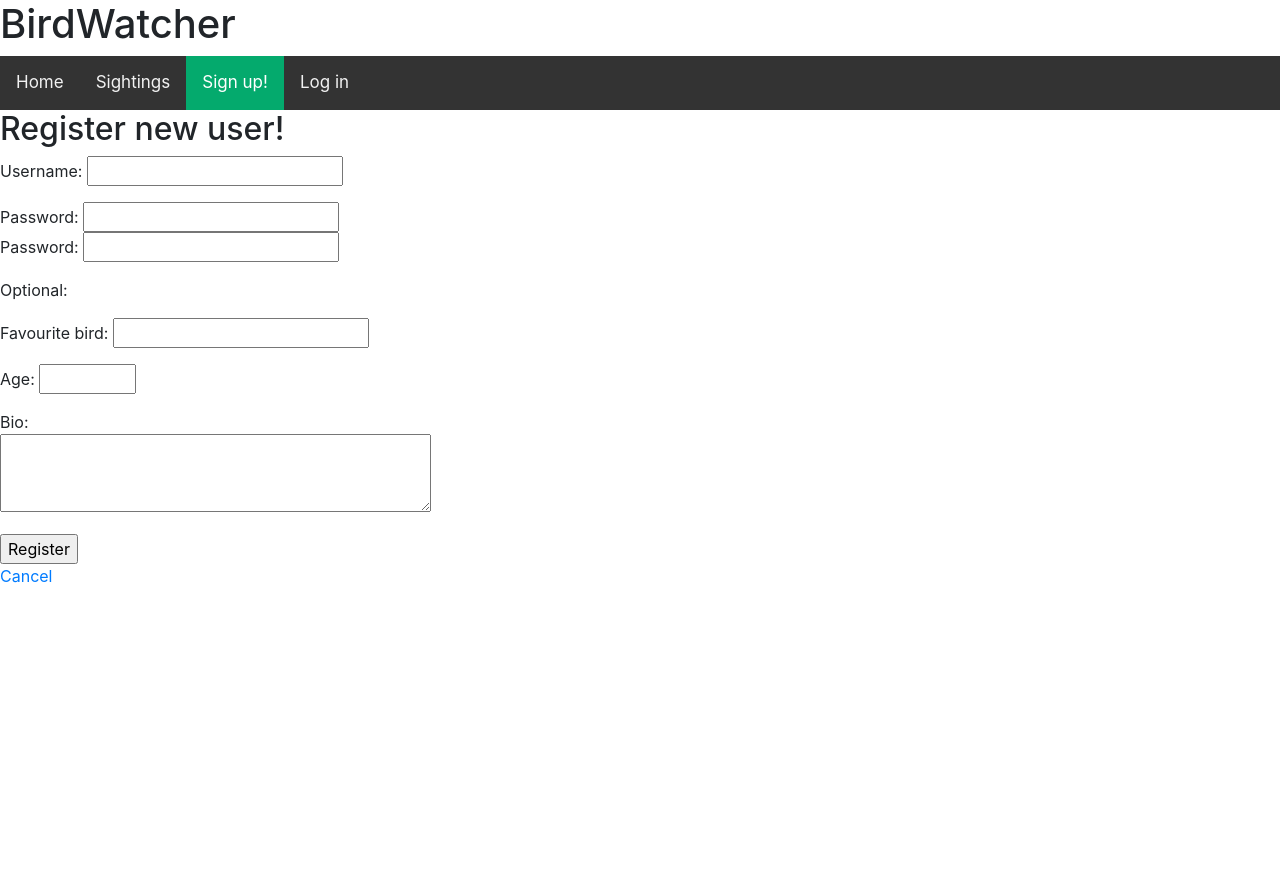
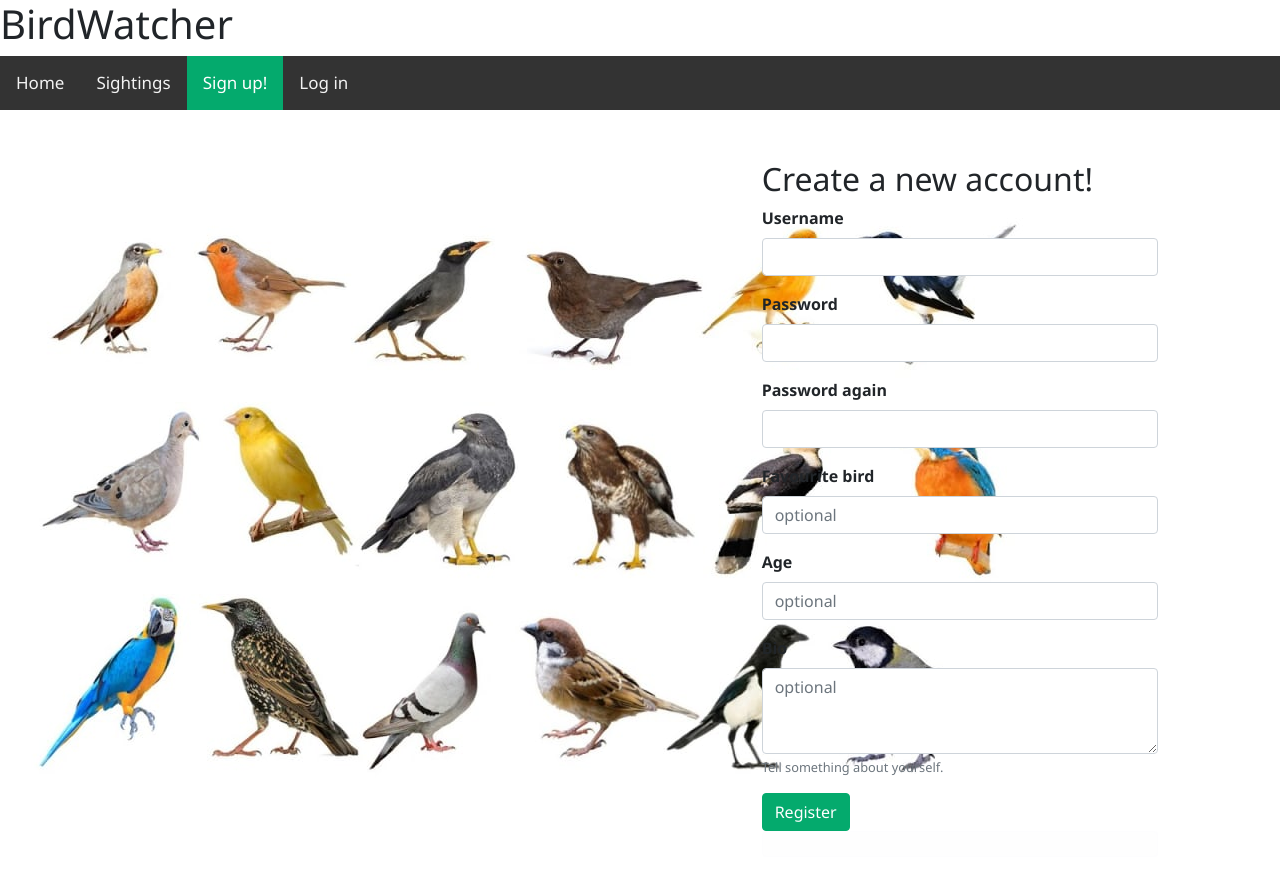
Before and after one commit to SamuAES/BirdWatcher, a Flask app: page /register in a window 1280 px wide. Before the commit the page ends 583 px from the top, so only its background shows below. Run offline with Flask 3, Linux system fonts and the light colour scheme; some libraries are stand-ins or nearby versions.

Commit message:
Register page layout
Updated the layout on register page.

```diff
--- a/routes.py
+++ b/routes.py
@@ -26,7 +26,7 @@ def login():
             return render_template("login.html", message= "That username is banned!" )
 
         if users.login(username, password):
-            return redirect("/own_page")
+            return redirect("/")
 
         else:
             return render_template("login.html", message= "Wrong username or password." )
--- a/static/style.css
+++ b/static/style.css
@@ -3,11 +3,6 @@ body{
   background: #fff;
   font-family: 'Segoe UI', Tahoma, Geneva, Verdana, sans-serif;
 }
-
-.header{
-
-}
-
 
 .div1 {
   margin: auto;
@@ -22,6 +17,10 @@ body{
   padding: 10px;
 }
 
+.btn-primary{
+  background-color: #04AA6D;
+  border-color: #04AA6D;
+}
 
 /* Add a black background color to the top navigation */
 .topnav {
@@ -32,6 +31,16 @@ body{
 /* Style the links inside the navigation bar */
 .topnav a {
   float: left;
+  color: #f2f2f2;
+  text-align: center;
+  padding: 14px 16px;
+  text-decoration: none;
+  font-size: 17px;
+}
+
+/* Style text: Logged in as 'username' */
+.topnav span {
+  float: right;
   color: #f2f2f2;
   text-align: center;
   padding: 14px 16px;
@@ -60,10 +69,11 @@ body{
   color: #fff;
   background: #4285f4;
 }
-.wrapper{
+.wrapper2{
   width: 370px;
   margin: 85px auto 0;
 }
+
 .select-btn, li{
   display: flex;
   align-items: center;
@@ -82,7 +92,7 @@ body{
   font-size: 31px;
   transition: transform 0.3s linear;
 }
-.wrapper.active .select-btn i{
+.wrapper2.active .select-btn i{
   transform: rotate(-180deg);
 }
 .content{
@@ -93,7 +103,7 @@ body{
   border-radius: 7px;
   box-shadow: 0 10px 25px rgba(0,0,0,0.1);
 }
-.wrapper.active .content{
+.wrapper2.active .content{
   display: block;
 }
 .content .search{
@@ -102,7 +112,7 @@ body{
 .search i{
   top: 50%;
   left: 15px;
-  color: #999;
+  color: #c52222;
   font-size: 20px;
   pointer-events: none;
   transform: translateY(-50%);
--- a/templates/layout.html
+++ b/templates/layout.html
@@ -1,15 +1,17 @@
 <!DOCTYPE html>
 <html>
-    <title>BirdWatcher</title>
-    <meta name="viewport" content="width=device-width, initial-scale=1">
-    <link rel="stylesheet" href="/static/style.css">
-    <link rel="stylesheet" href="https://stackpath.bootstrapcdn.com/bootstrap/4.5.0/css/bootstrap.min.css">
-    <script src="/static/script.js"></script>
-    <script src="https://ajax.googleapis.com/ajax/libs/jquery/2.1.1/jquery.min.js"></script>
+    <head>
+        <title>BirdWatcher</title>
+        <meta name="viewport" content="width=device-width, initial-scale=1">
+        <link rel="stylesheet" href="https://stackpath.bootstrapcdn.com/bootstrap/4.5.0/css/bootstrap.min.css">
+        <link rel="stylesheet" href="/static/style.css">
+        <script src="/static/script.js"></script>
+        <script src="https://ajax.googleapis.com/ajax/libs/jquery/2.1.1/jquery.min.js"></script>
+    </head>
     <body>
         <h1 class="header">BirdWatcher</h1>
         {% if session.user_id %}
-        <div class="topnav" id="topnavDIV">
+        <nav class="topnav" id="topnavDIV">
             <a href="/" id="topnav_home">Home</a>
             <a href="/all_sightings" id="topnav_all_sightings">Sightings</a>
             <a href="/new_sighting" id="topnav_new_sighting">New sighting</a>
@@ -19,18 +21,21 @@
             {% if session.admin or session.moderator %}
             <a class="" href="/management" id="topnav_management">Management</a>
             {% endif %}
-        </div>
+            <span>Logged in as {{session.username}}</span>
+        </nav>
         {% else %}
-        <div class="topnav">
+        <nav class="topnav">
             <a href="/" id="topnav_home">Home</a>
             <a href="/all_sightings" id="topnav_all_sightings">Sightings</a>
             <a href="/register" id="topnav_register">Sign up!</a>
             <a href="/login" id="topnav_login">Log in</a>
-        </div>
+        </nav>
         {% endif %}
 
         {% block content %}
 
         {% endblock %}
+        <script src="https://code.jquery.com/jquery-3.5.1.slim.min.js" integrity="sha384-DfXdz2htPH0lsSSs5nCTpuj/zy4C+OGpamoFVy38MVBnE+IbbVYUew+OrCXaRkfj" crossorigin="anonymous"></script>
+        <script src="https://cdn.jsdelivr.net/npm/bootstrap@4.5.3/dist/js/bootstrap.bundle.min.js" integrity="sha384-ho+j7jyWK8fNQe+A12Hb8AhRq26LrZ/JpcUGGOn+Y7RsweNrtN/tE3MoK7ZeZDyx" crossorigin="anonymous"></script>
     </body>
 </html>
--- a/templates/new_sighting.html
+++ b/templates/new_sighting.html
@@ -5,7 +5,7 @@
 
 <form action="/new_sighting" method="POST" enctype="multipart/form-data">
     <!-- birdname selector -->
-    <div class="wrapper">
+    <div class="wrapper2">
         <div class="select-btn">
             {% if input_data[0] %}
                 <span>{{input_data[0]}}</span>
--- a/templates/own_page.html
+++ b/templates/own_page.html
@@ -2,7 +2,7 @@
 {% block content %}
 <script>topnav_activate('topnav_own_page')</script>
 
-
+<div class="container">
     {% if session.user_id %}
 
         <h2>Your profile:</h2>
@@ -99,4 +99,5 @@
 
     {% endif %}
 
+</div>
 {% endblock %}
--- a/templates/register.html
+++ b/templates/register.html
@@ -2,34 +2,51 @@
 {% block content %}
 <script>topnav_activate('topnav_register')</script>
 
+<div class="container-fluid">
+    <div class="row">
+        <div class="col-7" style="margin-top: 100px;">
+            <img src="/static/images/register_img3.jpg">
+        </div>
+        <div class="col-4" style="margin-top: 50px; margin-right: 100px;">
+            <h2>Create a new account!</h2>
+            <form action="/register" method="post">
+                <div class="form-group">
+                    <label for="username"><b>Username</b></label>
+                    <input type="text" class="form-control" name="username" minlength="1" maxlength="20" value="{{input_data[0]}}" required>
+                </div>
+                <div class="form-group">
+                    <label for="password1"><b>Password</b></label>
+                    <input type="password" class="form-control" name="password1" minlength="1" maxlength="20" value="{{input_data[1]}}" required>
+                </div>
+                <div class="form-group">
+                    <label for="password2"><b>Password again</b></label>
+                    <input type="password" class="form-control" name="password2" minlength="1" maxlength="20" value="{{input_data[2]}}" required>
+                </div>
+                <div class="form-group">
+                    <label for="favourite_bird"><b>Favourite bird</b></label>
+                    <input type="text" class="form-control" name="favourite_bird" minlength="1" maxlength="20" value="{{input_data[3]}}" placeholder="optional">
+                </div>
+                <div class="form-group">
+                    <label for="age"><b>Age</b></label>
+                    <input type="number" class="form-control" name="age" min="1" max="120" value="{{input_data[4]}}" placeholder="optional">
+                </div>
+                <div class="form-group">
+                    <label for="bio"><b>Bio</b></label>
+                    <textarea class="form-control" name="bio"  rows="3"  maxlength="500" aria-describedby="bioHelp" placeholder="optional">{{input_data[5]}}</textarea>
+                    <small id="bioHelp" class="form-text text-muted">Tell something about yourself.</small>
+                </div>
 
-<form action="/register" method="post">
-    <h2>Register new user!</h2>
-    <p>
-        Username: <input type="text" name="username" minlength="1" maxlength="20" value="{{input_data[0]}}" required>
-    </p>
-        Password: <input type="password" name="password1" minlength="1" maxlength="20" value="{{input_data[1]}}" required>
-    <p>
-        Password: <input type="password" name="password2" minlength="1" maxlength="20" value="{{input_data[2]}}" required>
-    </p>
-    <p>
-        Optional:
-    </p>
-    <p>
-        Favourite bird: <input type="text" name="favourite_bird" minlength="1" maxlength="20" value="{{input_data[3]}}">
-    </p>
-    <p>
-        Age: <input type="number" name="age" min="1" max="120" value="{{input_data[4]}}">
-    </p>
-    <p>
-        Bio:<br>
-        <textarea name="bio" rows="3" cols="40" maxlength="500">{{input_data[5]}}</textarea>
-    </p>
-    <input type="submit" value="Register">
+                <input type="submit" class="btn btn-primary" value="Register">
+            </form>
+            <div class="alert alert-light" role="alert">
+                <b>{{message}}</b>
+            </div>
+        </div>
+    </div>
+</div>
 
-</form>
-<span style="color: red">{{ message }}</span>
-<p>
-<a href="/">Cancel</a>
-</p>
+
+
+
+
 {% endblock %}
```
Also changed, not shown: static/selectbird.js (+6 -6 lines), static/images/register_image.webp (added), static/images/register_img.jpg (added), static/images/register_img2.jpg (added), static/images/register_img3.jpg (added). Lines whose indentation alone changed are shown as unchanged.
